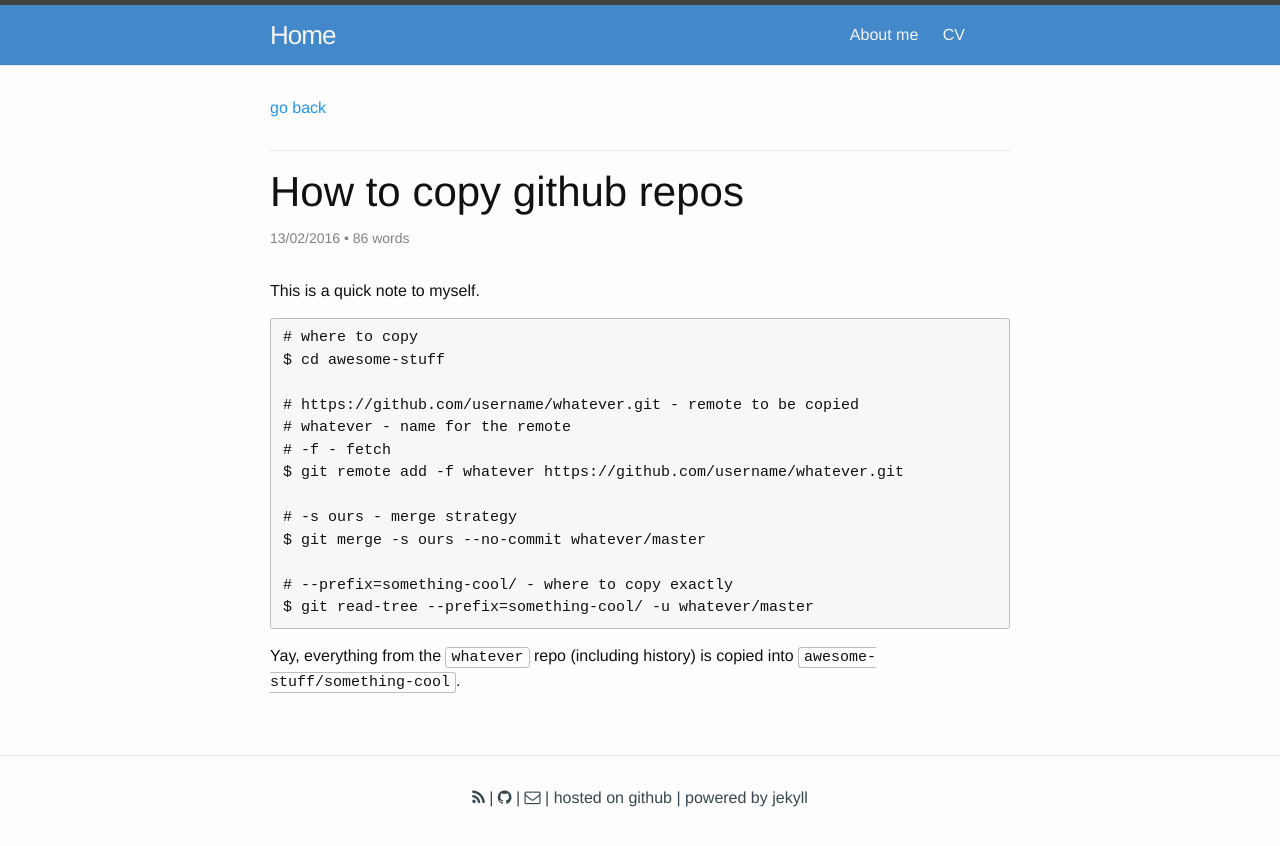
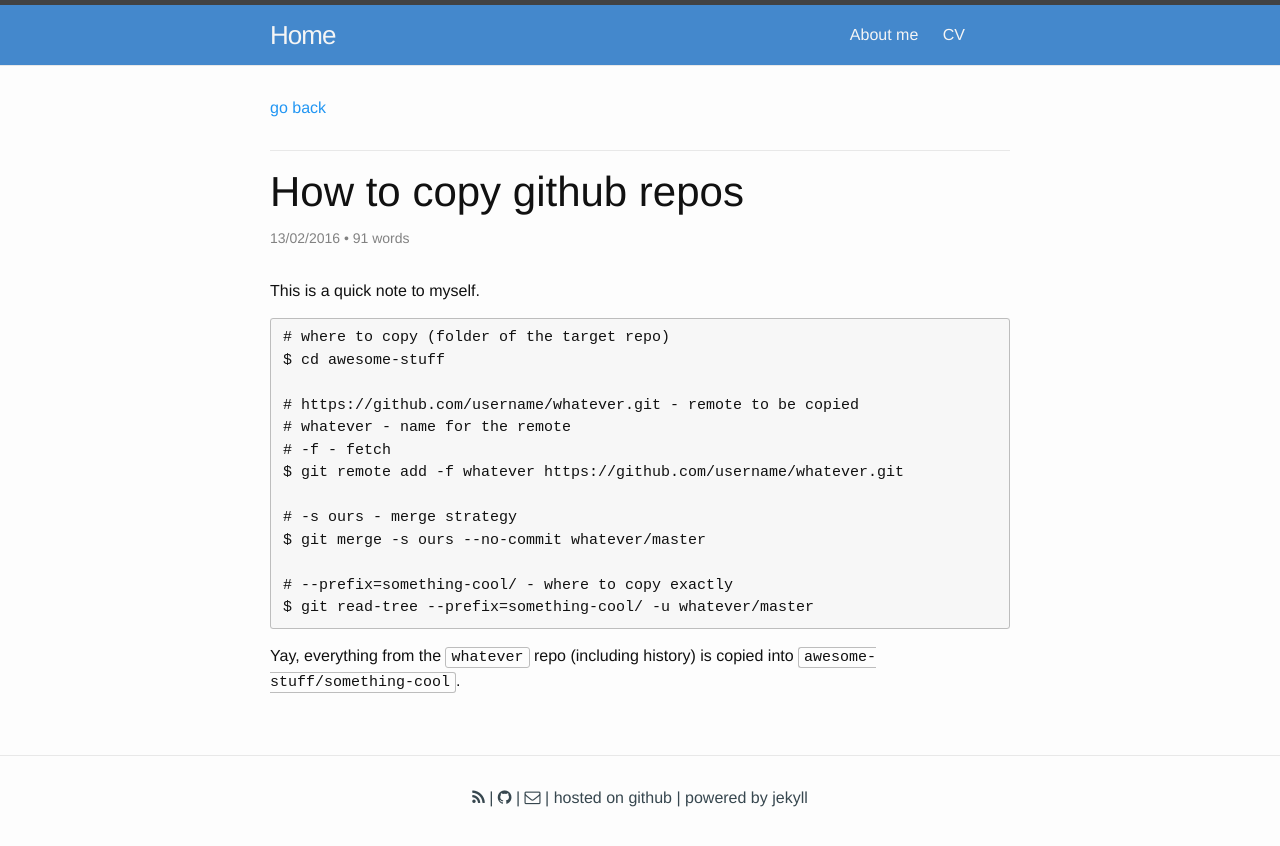
Before and after one commit to demidovakatya/demidovakatya.github.io, a Jekyll site: the page built from _posts/2016-02-13-copy-repos.md, in a window 1280 px wide. Shown: the top 846 px of the page. Built offline with Jekyll 4.4.1, drawn with Linux system fonts in a browser that asks for light colours; nearby versions of some CDN libraries.

Commit message:
fix minor stuff in posts :memo:

````diff
--- a/_posts/2016-01-15-github-50.markdown
+++ b/_posts/2016-01-15-github-50.markdown
@@ -4,6 +4,7 @@
 published: true
 
 ---
-![Current streak: 50 days](/assets/github50.png)
+
+<p class="centered-image"><img src="/assets/github50.png"></p>
 
 Remember, how I challenged myself to code every day for at least a year? I've already passed my first 50! Now it's much more difficult to stop than to continue.
--- a/_posts/2016-02-13-copy-repos.md
+++ b/_posts/2016-02-13-copy-repos.md
@@ -8,7 +8,7 @@ published: true
 This is a quick note to myself.
 
 ```
-# where to copy
+# where to copy (folder of the target repo)
 $ cd awesome-stuff
 
 # https://github.com/username/whatever.git - remote to be copied
--- a/_posts/2016-02-23-python-2-and-3.markdown
+++ b/_posts/2016-02-23-python-2-and-3.markdown
@@ -6,7 +6,7 @@ comments: true
 
 > Python 2.x is legacy, Python 3.x is the present and future of the language
 
-_[source](https://wiki.python.org/moin/Python2orPython3)_
+<p class="quote-author"><a href="https://wiki.python.org/moin/Python2orPython3">source</a></p>
 
 So:
 
````
Also changed, not shown: _posts/2015-12-31-2015-summary.markdown (deleted, +0 -64 lines), _posts/2016-01-05-statistics-is-love.markdown (+4 -4 lines), _posts/2016-01-29-python-rounds.md (+1 -1 lines).
